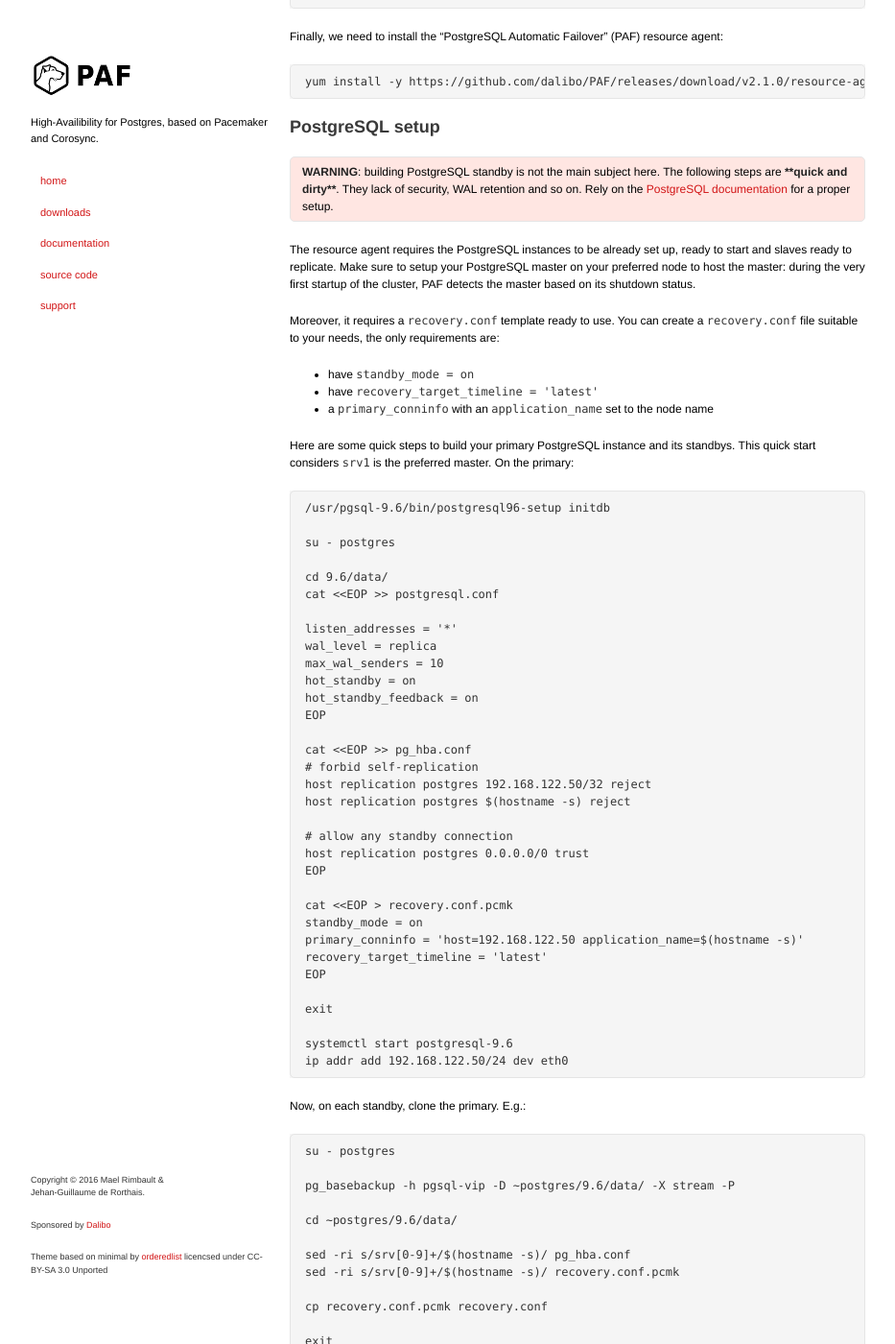
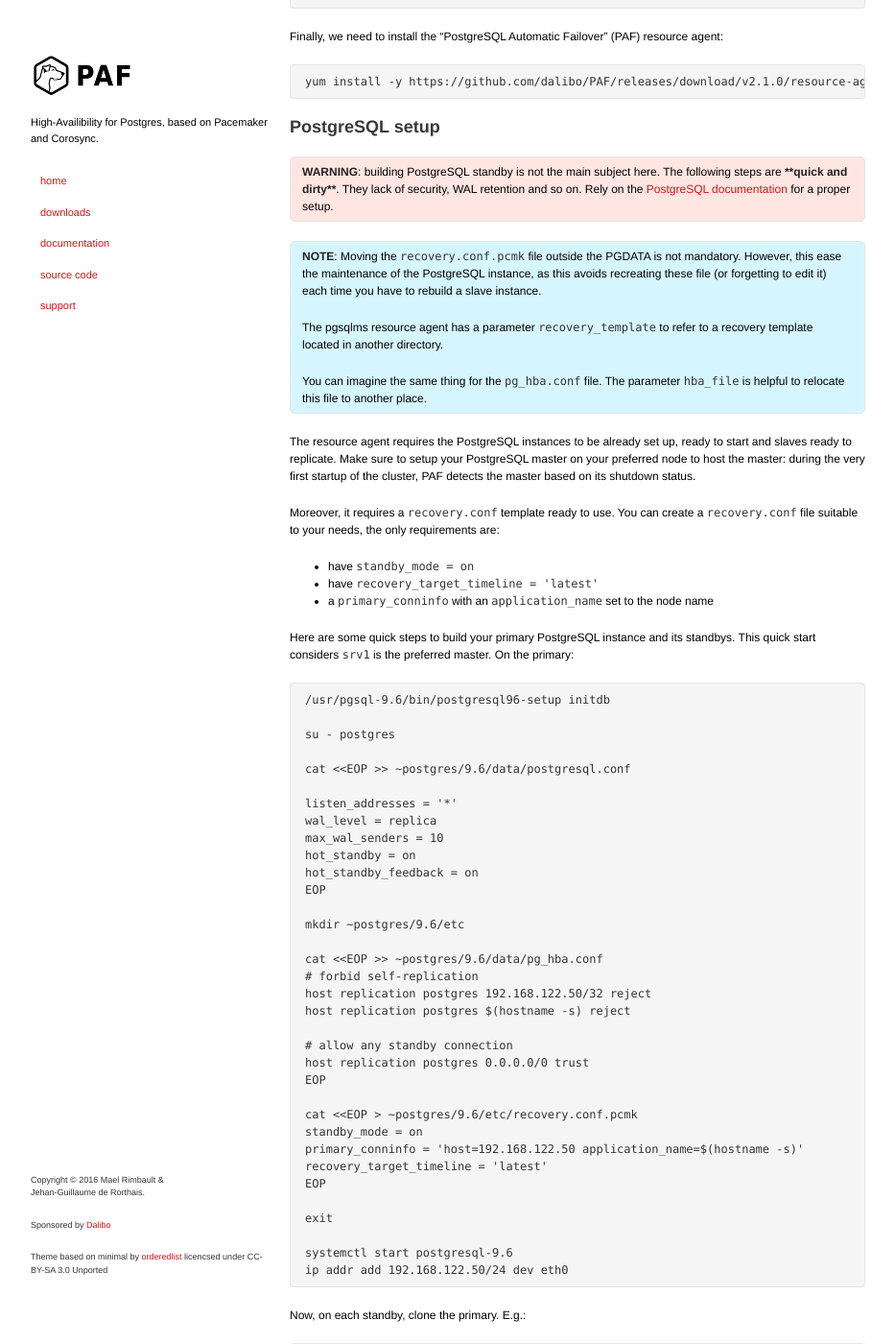
Before and after one commit to ClusterLabs/PAF, a Jekyll site: the page built from Quick_Start-CentOS-7.md, in a window 1280 px wide and 1400 px high, scrolled down 1101 px. Shown: the whole window at 96% size, without its empty margins (173-1106 px from the left). Built offline with Jekyll 4.4.1, drawn with Linux system fonts in a browser that asks for light colours; some of the changed text lies outside the part shown.

Commit message:
Change location of recovery template in quickstart guide for CentOS 7

```diff
--- a/Quick_Start-CentOS-7.md
+++ b/Quick_Start-CentOS-7.md
@@ -83,6 +83,18 @@ yum install -y https://github.com/dalibo/PAF/releases/download/v2.1.0/resource-a
 > for a proper setup.
 {: .warning}
 
+> **NOTE**: Moving the `recovery.conf.pcmk` file outside the PGDATA is not
+> mandatory. However, this ease the maintenance of the PostgreSQL instance,
+> as this avoids recreating these file (or forgetting to edit it) each time
+> you have to rebuild a slave instance.
+>
+> The pgsqlms resource agent has a parameter `recovery_template` to refer to
+> a recovery template located in another directory.
+>
+> You can imagine the same thing for the `pg_hba.conf` file. The parameter
+> `hba_file` is helpful to relocate this file to another place.
+{: .notice}
+
 The resource agent requires the PostgreSQL instances to be already set up,
 ready to start and slaves ready to replicate. Make sure to setup your PostgreSQL
 master on your preferred node to host the master: during the very first startup
@@ -104,8 +116,7 @@ primary:
 
 su - postgres
 
-cd 9.6/data/
-cat <<EOP >> postgresql.conf
+cat <<EOP >> ~postgres/9.6/data/postgresql.conf
 
 listen_addresses = '*'
 wal_level = replica
@@ -114,7 +125,9 @@ hot_standby = on
 hot_standby_feedback = on
 EOP
 
-cat <<EOP >> pg_hba.conf
+mkdir ~postgres/9.6/etc
+
+cat <<EOP >> ~postgres/9.6/data/pg_hba.conf
 # forbid self-replication
 host replication postgres 192.168.122.50/32 reject
 host replication postgres $(hostname -s) reject
@@ -123,7 +136,7 @@ host replication postgres $(hostname -s) reject
 host replication postgres 0.0.0.0/0 trust
 EOP
 
-cat <<EOP > recovery.conf.pcmk
+cat <<EOP > ~postgres/9.6/etc/recovery.conf.pcmk
 standby_mode = on
 primary_conninfo = 'host=192.168.122.50 application_name=$(hostname -s)'
 recovery_target_timeline = 'latest'
@@ -142,12 +155,17 @@ su - postgres
 
 pg_basebackup -h pgsql-vip -D ~postgres/9.6/data/ -X stream -P
 
-cd ~postgres/9.6/data/
+mkdir ~postgres/9.6/etc
 
-sed -ri s/srv[0-9]+/$(hostname -s)/ pg_hba.conf
-sed -ri s/srv[0-9]+/$(hostname -s)/ recovery.conf.pcmk
+sed -ri s/srv[0-9]+/$(hostname -s)/ ~postgres/9.6/data/pg_hba.conf
 
-cp recovery.conf.pcmk recovery.conf
+cat <<EOP > ~postgres/9.6/etc/recovery.conf.pcmk
+standby_mode = on
+primary_conninfo = 'host=192.168.122.50 application_name=$(hostname -s)'
+recovery_target_timeline = 'latest'
+EOP
+
+cp ~postgres/9.6/etc/recovery.conf.pcmk ~postgres/9.6/data/recovery.conf
 
 exit
 
@@ -300,6 +318,7 @@ clone:
 # pgsqld
 pcs -f cluster1.xml resource create pgsqld ocf:heartbeat:pgsqlms \
     bindir=/usr/pgsql-9.6/bin pgdata=/var/lib/pgsql/9.6/data     \
+    recovery_template=/var/lib/pgsql/9.6/etc/recovery.conf.pcmk  \
     op start timeout=60s                                         \
     op stop timeout=60s                                          \
     op promote timeout=30s                                       \
```
